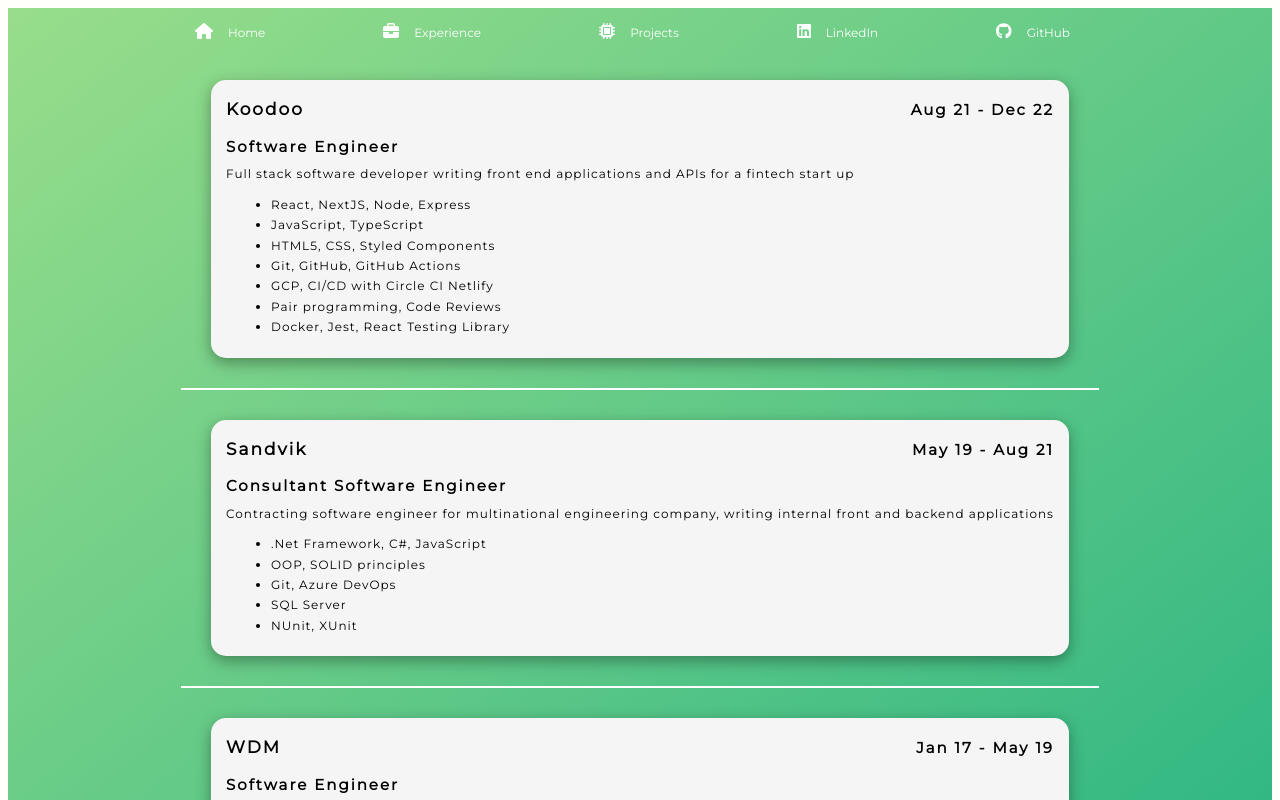
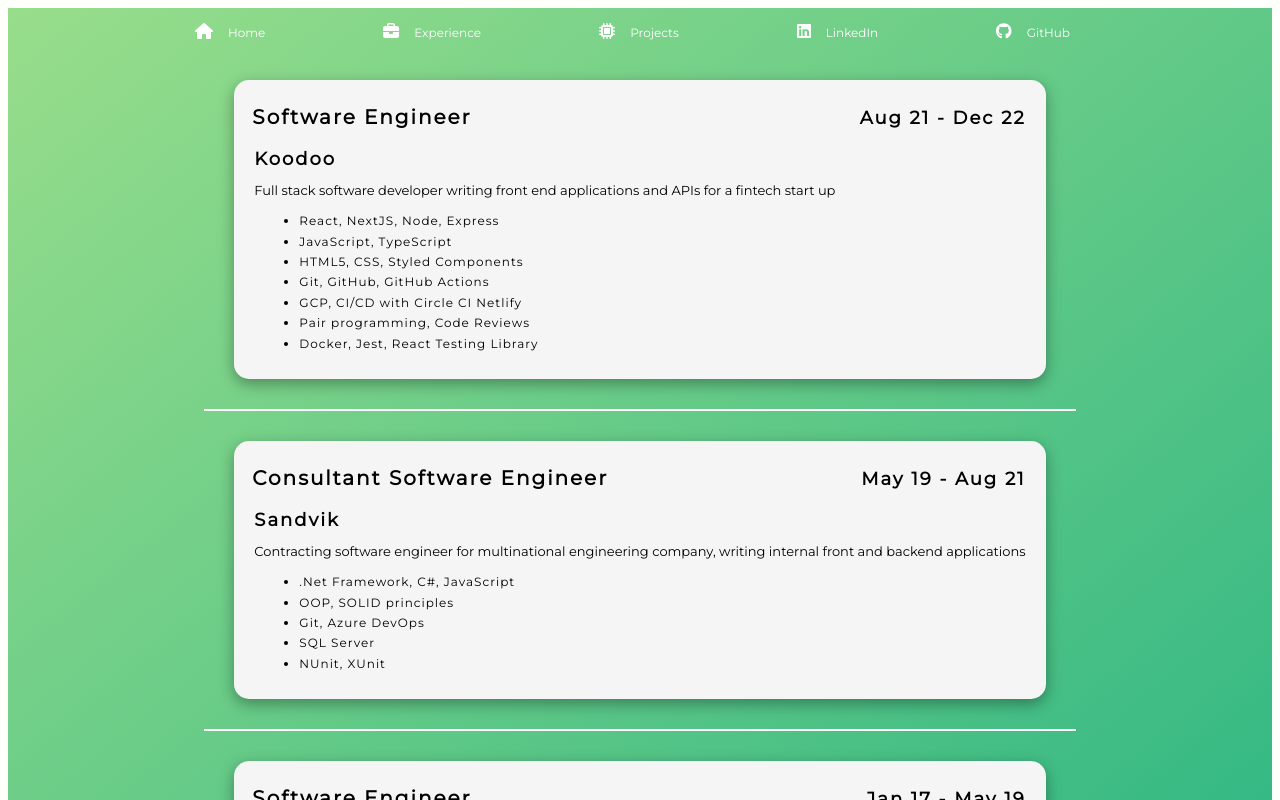
Before and after one commit to Sing-Kai/profile-page, a Next.js app: page /experience in a window 1280 px wide. Shown: the top 800 px of the page. Built offline with nearby package versions, Linux system fonts and the light colour scheme.

Commit message:
experience styles update

```diff
--- a/pages/experience/index.tsx
+++ b/pages/experience/index.tsx
@@ -25,10 +25,10 @@
     <>
       <ExperienceCard>
         <TitleContainer>
-          <ExperienceTitle>{company}</ExperienceTitle>
+          <ExperienceTitle>{title}</ExperienceTitle>
           <ExperienceText>{date}</ExperienceText>
         </TitleContainer>
-        <ExperienceText>{title}</ExperienceText>
+        <ExperienceText>{company}</ExperienceText>
         <ExperienceDesc>{description}</ExperienceDesc>
         <ExperienceItemList>
           {
@@ -72,7 +72,7 @@
   border-radius: 15px;
   box-shadow: rgba(0, 0, 0, 0.35) 0px 5px 15px;
   margin: 30px;
-  padding: 10px;
+  padding: 15px;
 `
 const TitleContainer = styled.div`
   display: flex;
@@ -81,14 +81,14 @@
   align-items: baseline;
 `
 const ExperienceTitle = styled.div`
-  margin: 5px;
-  font-size: 17px;
+  margin: 5px 3px 0px 3px;
+  font-size: 20px;
   font-weight: Bold;
   letter-spacing: 2px;
 `
 const ExperienceText = styled.div`
   margin: 5px;
-  font-size: 15px;
+  font-size: 18px;
   font-weight: 700;
   letter-spacing: 2px;
 `
@@ -99,9 +99,9 @@
 
 const ExperienceDesc = styled.div`
   margin: 5px;
-  font-size: 12px;
+  font-size: 13px;
   font-weight: 400;
-  letter-spacing: 1px;
+  /* letter-spacing: 1px; */
 `
 const ExperienceItem = styled.li`
   font-size: 12px;
```
